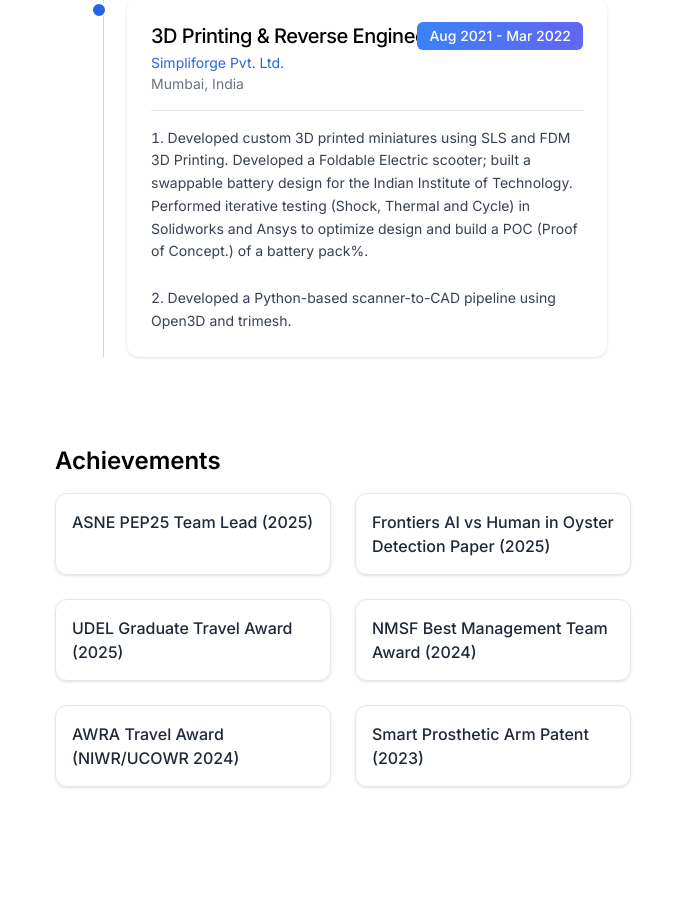
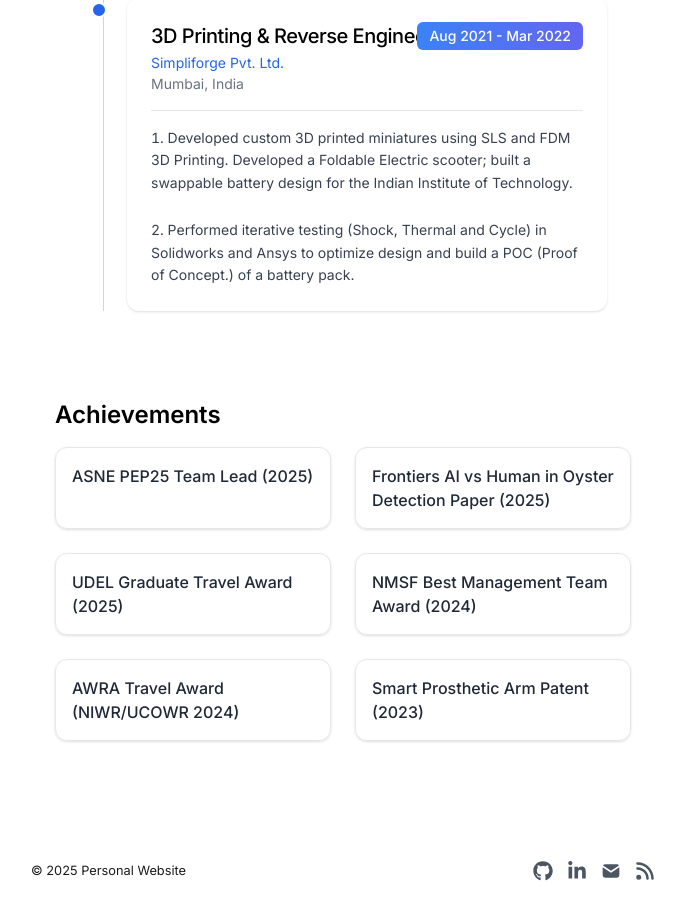
Before and after one commit to rushabhdhoke/Personal-Website, a Next.js app: page /blog in a window 1280 px wide. Shown: the part 2960-3865 px from the top of the page, without its empty margins (297-982 px from the left). Built offline with nearby package versions, Linux system fonts and the light colour scheme.

Commit message:
Update AboutTimeline.tsx

```diff
--- a/app/components/AboutTimeline.tsx
+++ b/app/components/AboutTimeline.tsx
@@ -68,8 +68,8 @@ const experiences: Experience[] = [
     //companyUrl: "https://simpliforge.co",
     location: "Mumbai, India",
     bullets: [
-      "Developed custom 3D printed miniatures using SLS and FDM 3D Printing. Developed a Foldable Electric scooter; built a swappable battery design for the Indian Institute of Technology. Performed iterative testing (Shock, Thermal and Cycle) in Solidworks and Ansys to optimize design and build a POC (Proof of Concept.) of a battery pack%.",
-      "Developed a Python-based scanner-to-CAD pipeline using Open3D and trimesh.",
+      "Developed custom 3D printed miniatures using SLS and FDM 3D Printing. Developed a Foldable Electric scooter; built a swappable battery design for the Indian Institute of Technology.",
+      "Performed iterative testing (Shock, Thermal and Cycle) in Solidworks and Ansys to optimize design and build a POC (Proof of Concept.) of a battery pack."
     ],
   }
 ];
```
